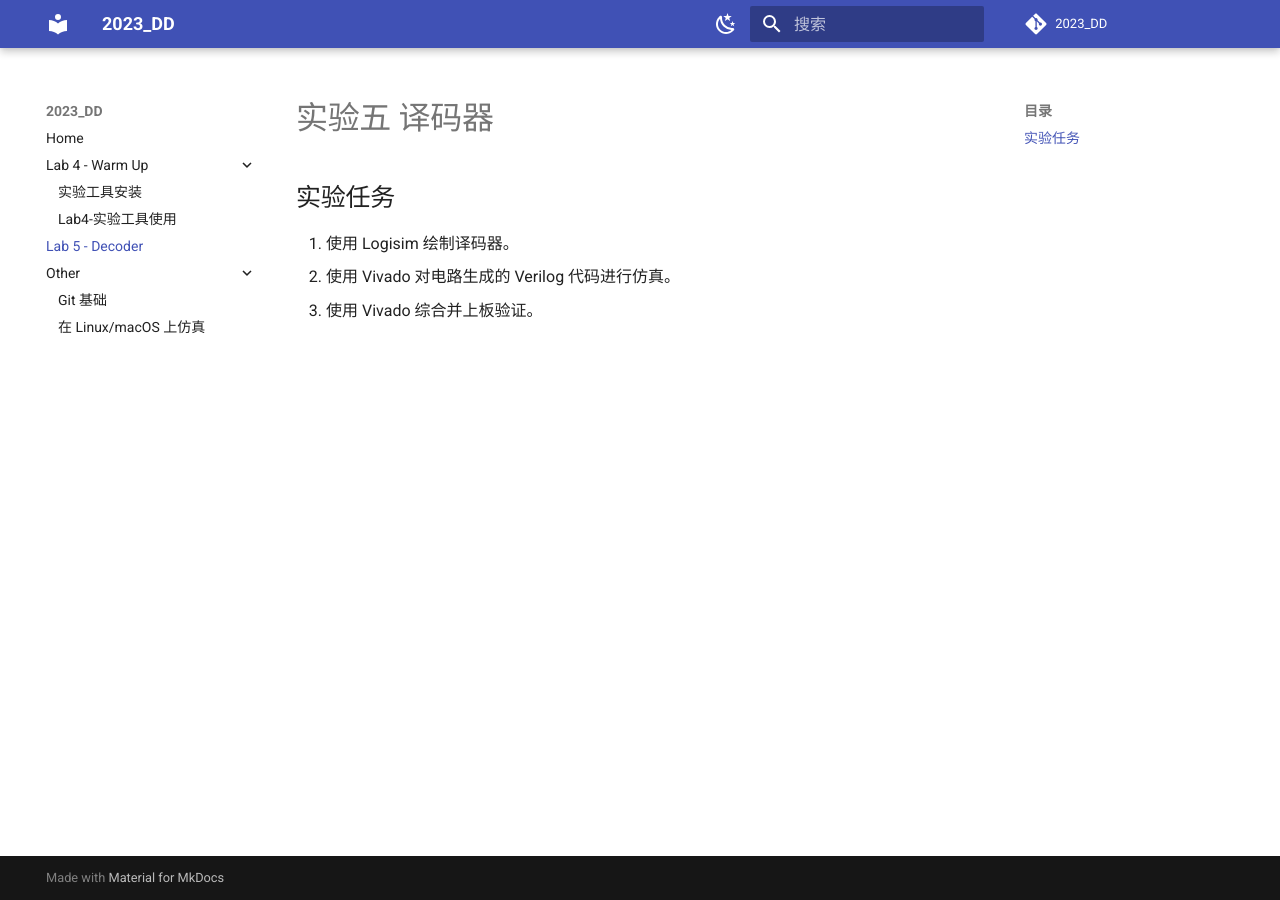
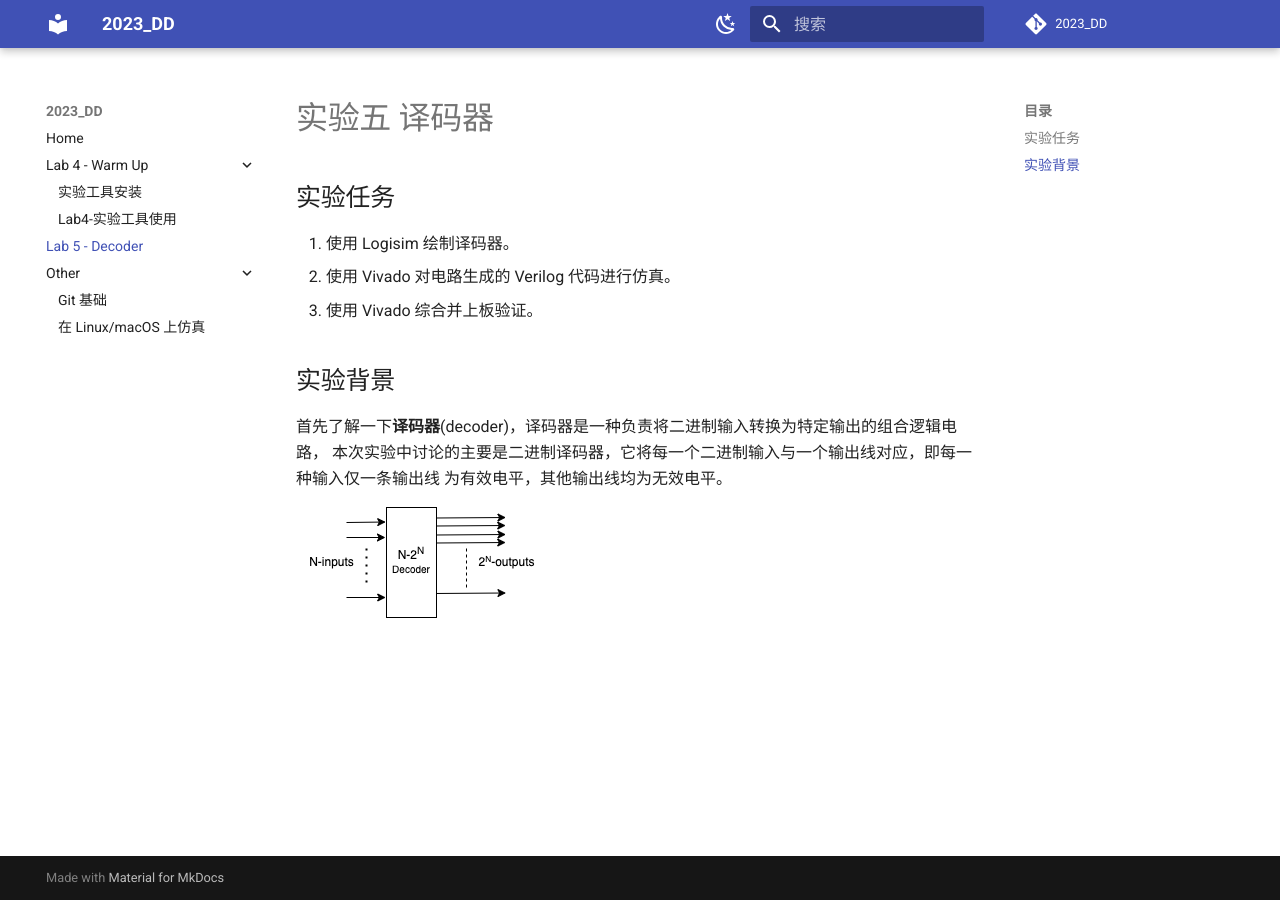
Before and after one commit to Guahao31/2023_DD, an MkDocs documentation site: the page built from docs/lab5/decoder.md, in a window 1280 px wide. Built offline with MkDocs 1.6.1 and Material for MkDocs 9.7.7, drawn with Linux system fonts in a browser that asks for light colours; comment, search, counter and statistics services are not loaded.

Commit message:
update: intro to binary decoder

```diff
--- a/docs/lab5/decoder.md
+++ b/docs/lab5/decoder.md
@@ -5,3 +5,11 @@
 1. 使用 Logisim 绘制译码器。
 2. 使用 Vivado 对电路生成的 Verilog 代码进行仿真。
 3. 使用 Vivado 综合并上板验证。
+
+## 实验背景
+
+首先了解一下**译码器**(decoder)，译码器是一种负责将二进制输入转换为特定输出的组合逻辑电路，
+本次实验中讨论的主要是二进制译码器，它将每一个二进制输入与一个输出线对应，即每一种输入仅一条输出线
+为有效电平，其他输出线均为无效电平。
+
+<img src="../pic/decoder_n.png">
```
Also changed, not shown: docs/lab5/pic/decoder_n.png (added).
